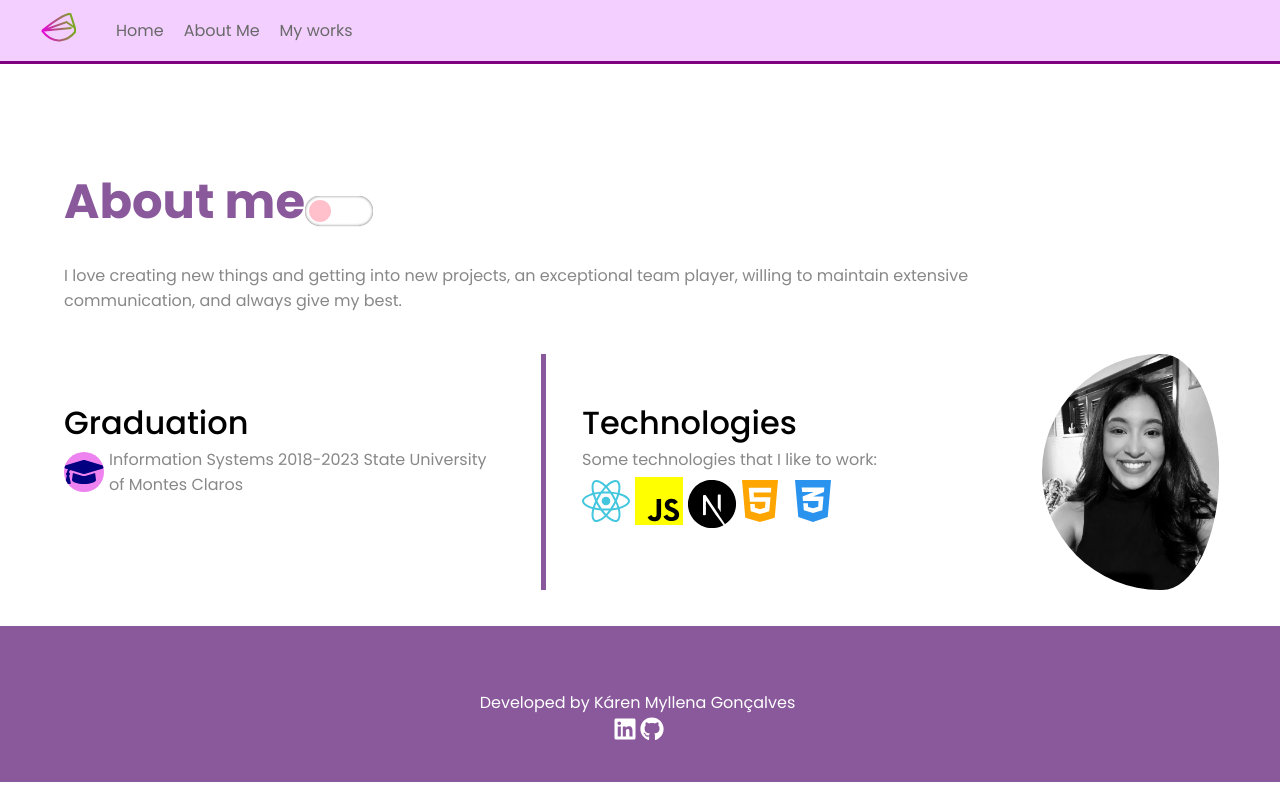
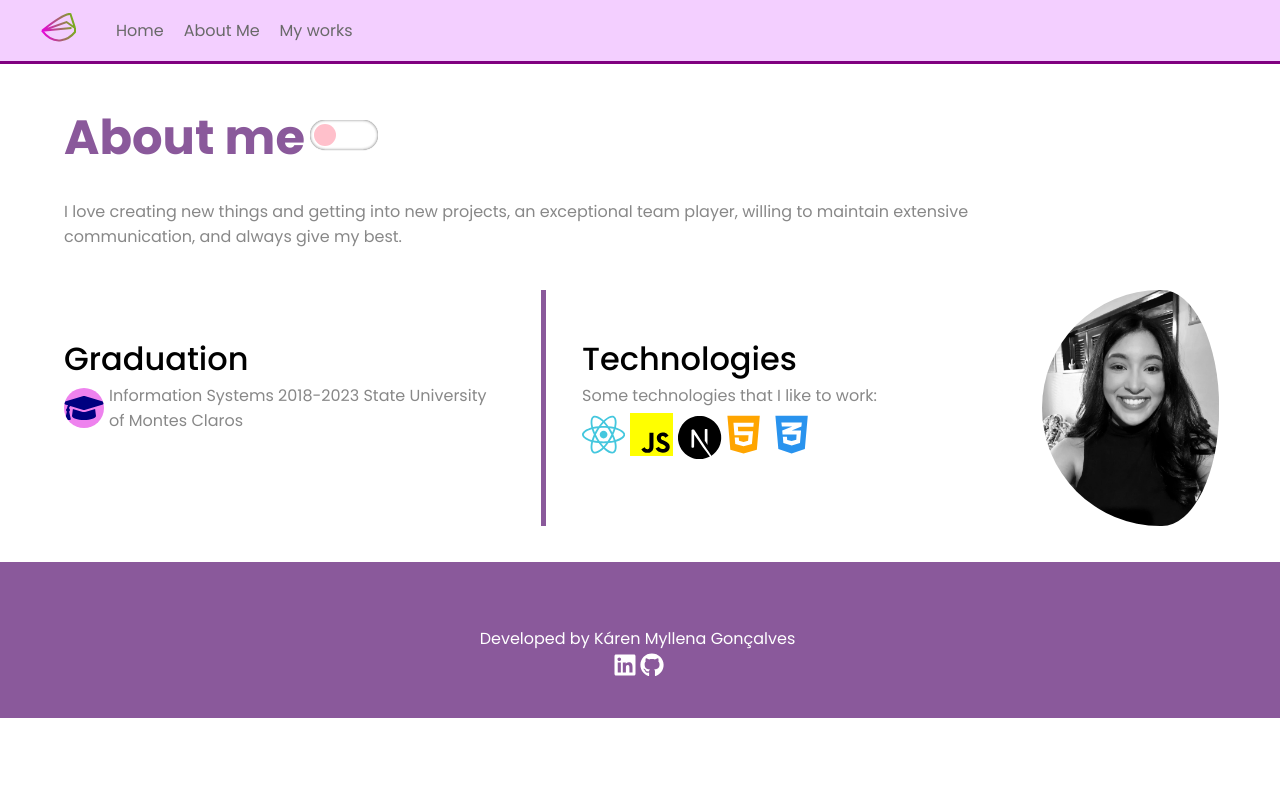
Before and after one commit to karenmscg/Portif-lio, a React (Create React App) app: page /about in a window 1280 px wide. Built offline with nearby package versions, Linux system fonts and the light colour scheme.

Commit message:
Css Fixes

```diff
--- a/src/components/HeroSection/HeroSection.js
+++ b/src/components/HeroSection/HeroSection.js
@@ -4,9 +4,8 @@ export const SwitchTitleContainer = styled.div`
 display: flex;
 align-items: center;
 flex-wrap: wrap;
+padding-bottom: 2%;
 `;
-
-
 
 export const ButtonContainer = styled.div`
   display: flex;
@@ -73,6 +72,11 @@ export const P = styled.p`
   @media screen and (max-width: 680px) {
     font-size: 15px;
   }
+
+  @media screen and (min-width: 1400px) {
+    font-size: 26px;
+    width: 70%;
+  }
 `;
 
 export const H4 = styled.h4`
@@ -90,7 +94,7 @@ export const H1 = styled.h1`
   font-size: 48px;
   font-weight: 800;
   color: #8a599b;
-  padding-bottom: 2%;
+  margin-right: 5px;
 `;
 
 export const H2 = styled.h2`
--- a/src/components/HeroSectionAbout/HeroSectionAbout.js
+++ b/src/components/HeroSectionAbout/HeroSectionAbout.js
@@ -5,11 +5,15 @@ import { SiNextDotJs, SiJavascript } from "react-icons/si";
 
 export const HeroContainerAbout = styled.div`
   padding: 13% 0% 0% 5%;
-`;
-export const SwitchTitleContainer = styled.div`
-display: flex;
-align-items: center;
-flex-wrap: wrap;
+  height: max-content;
+
+  @media screen and (max-width: 420px){
+      padding-top: 25%
+  }
+
+  @media screen and (min-width: 1200px){
+      padding-top: 8%;
+  }
 `;
 
 export const ImgAbout = styled.img`
@@ -34,22 +38,27 @@ export const P = styled.p`
   width: 80%;
   color: #888888;
   margin-bottom: 5px;
+
+  @media screen and (min-width: 1400px) {
+    font-size: 26px;
+    width: 70%;
+  }
 `;
 
 export const IoJS = styled(SiJavascript)`
   background-color: black;
-  font-size: 3rem;
+  font-size: 2.7rem;
   color: yellow;
   margin: 0px 5px 5px 0px;
 `;
 
 export const Html5 = styled(IoLogoHtml5)`
-  font-size: 3rem;
+  font-size: 2.7rem;
   color: orange;
   margin: 0px 5px 5px 0px;
 `;
 export const React = styled(FaReact)`
-  font-size: 3rem;
+  font-size: 2.7rem;
   color: #44c7de;
   margin: 0px 5px 5px 0px;
 `;
@@ -64,12 +73,12 @@ export const GraduationCap = styled(FaGraduationCap)`
 
 export const Css = styled(FaCss3Alt)`
   color: #2993ee;
-  font-size: 3rem;
+  font-size: 2.7rem;
   margin: 0px 5px 5px 0px;
 `;
 
 export const NextJs = styled(SiNextDotJs)`
-  font-size: 3rem;
+  font-size: 2.7rem;
 `;
 
 export const Container = styled.div`
@@ -94,6 +103,7 @@ export const Technologies = styled.div`
   @media screen and (max-width: 970px) {
     border-left: none;
     padding-left: 0;
+    padding-bottom: 10%;
   }
 `;
 
--- a/src/components/Menu/Menu.js
+++ b/src/components/Menu/Menu.js
@@ -9,7 +9,6 @@ export const Menu = styled.menu`
   border-bottom-color: purple;
   display: flex;
   align-items: center;
-  margin-bottom: 15%;
   background-color: #F3CFFF;
   position: fixed;
   z-index: 10;
--- a/src/components/Pages/About.js
+++ b/src/components/Pages/About.js
@@ -5,7 +5,7 @@ import {
   Slider,
   SwitchPosition,
 } from "../Switch/Switch";
-import { H1, H2 } from "../HeroSection/HeroSection";
+import { H1, H2,SwitchTitleContainer } from "../HeroSection/HeroSection";
 import ThemeContext from "../ThemeContext/ThemeContext";
 import {
   HeroContainerAbout,
@@ -22,7 +22,6 @@ import {
   TechnologiesContent,
   NextJs,
   Css,
-  SwitchTitleContainer,
 } from "../HeroSectionAbout/HeroSectionAbout";
 import nightGirl from "../../Images/universeGirl.svg";
 import myselfPhoto from "../../Images/myself_pictures.jpeg";
--- a/src/components/Pages/Home.js
+++ b/src/components/Pages/Home.js
@@ -4,7 +4,6 @@ import {
   SwitchContainer,
   Input,
   Slider,
-  SwitchPosition,
 } from "../Switch/Switch";
 import {
   Button,
@@ -55,12 +54,10 @@ const Home = () => {
             <H2>{h2}</H2>
             <SwitchTitleContainer>
               <H1>{h1}</H1>
-              <SwitchPosition>
                 <SwitchContainer>
                   <Input type="checkbox" onChange={() => themeToggler()} />
                   <Slider />
                 </SwitchContainer>
-              </SwitchPosition>
             </SwitchTitleContainer>
             <P>{text}</P>
             <EmailContainer>
```
